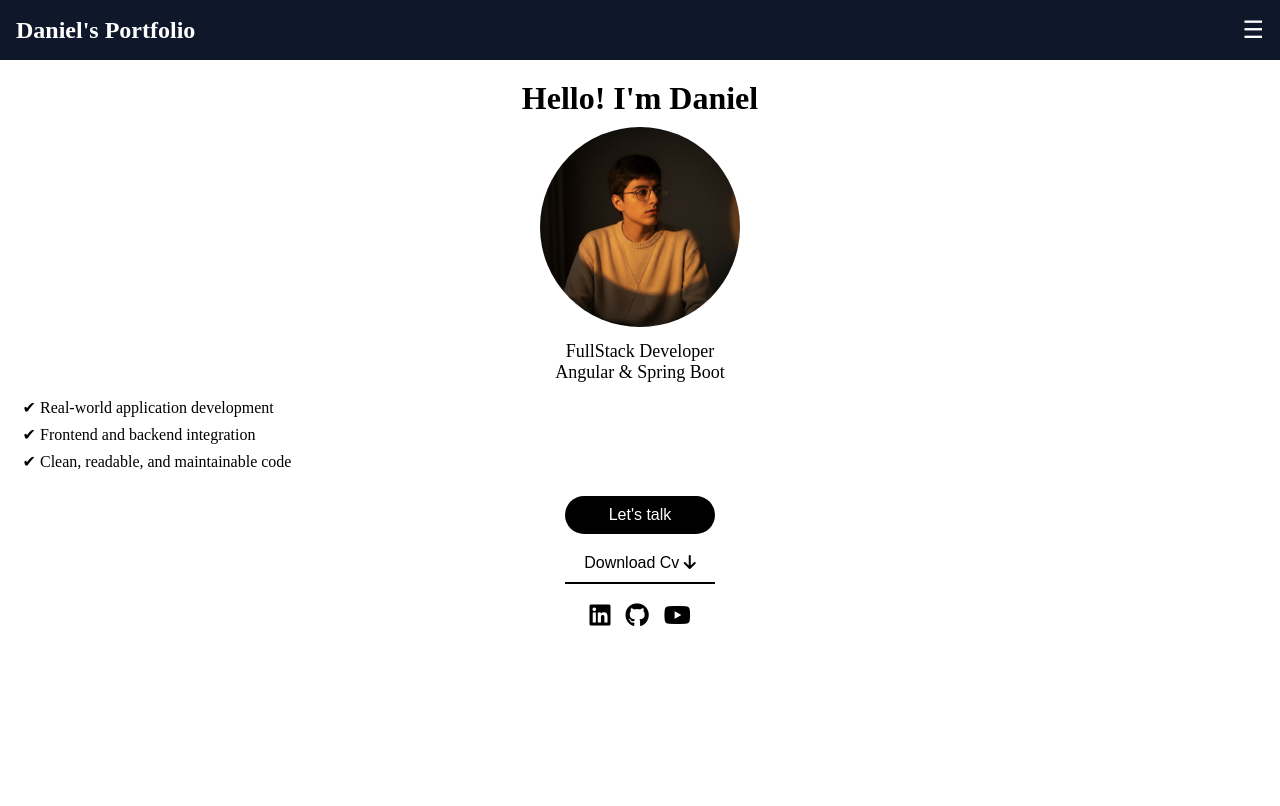
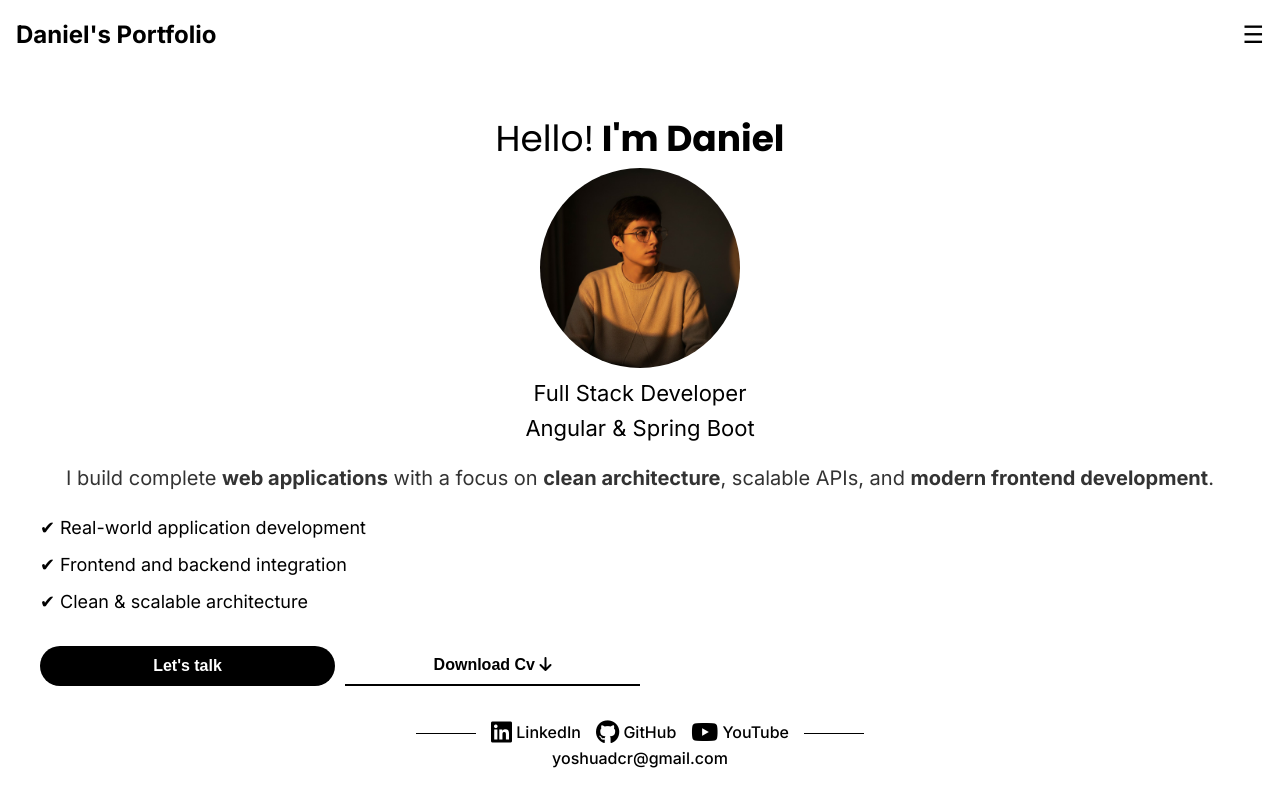
Before and after one commit to Daniee19/Portfolio, an Angular app: page /home in a window 1280 px wide. Shown: the top 806 px of the page. Built offline with nearby package versions, Linux system fonts and the light colour scheme.

Commit message:
feat(home): add mobile and tablet responsiveness

```diff
--- a/src/app/app.component.ts
+++ b/src/app/app.component.ts
@@ -1,6 +1,6 @@
 import { Component } from '@angular/core';
 import { RouterOutlet } from '@angular/router';
-import { NavbarComponent } from "./shared/navbar/navbar.component";
+import { NavbarComponent } from "./shared/components/navbar/navbar.component";
 
 @Component({
   selector: 'app-root',
--- a/src/app/features/home/home.component.css
+++ b/src/app/features/home/home.component.css
@@ -1,23 +1,34 @@
+/*Esto se hace explícitamente para que únicamente sea para movil*/
+@media (max-width: 768px) {
+    .home-socials span {
+        display: none;
+    }
+}
+
+/*Estilo base para movil*/
 .home-container {
     padding: 20px;
     text-align: center;
 }
 
+.home-container .flat {
+    font-weight: 200;
+}
+
 .me-img {
     border-radius: 50%;
-    margin: 10px 0;
 }
 
 .short-intro {
     font-size: 18px;
     color: black;
-    margin-bottom: 15px;
+    margin-bottom: 16px;
 }
 
 .home-links {
     padding-left: 20px;
     text-align: left;
-    margin-bottom: 25px;
+    margin-bottom: 22px;
 }
 
 .home-links li {
@@ -25,13 +36,42 @@
     margin-bottom: 8px;
 }
 
+.home-links .second {
+    display: none;
+}
+
+/*HOME-SOCIALS*/
+.home-socials .superior{
+    display: flex;
+    align-items: center;
+    justify-content: center;
+    gap: 15px;
+    margin-top: 34px;
+}
+
+.home-socials a {
+    text-decoration: none;
+    gap: 0.4rem;
+    color: #000;
+    text-decoration: none;
+    font-weight: 500;
+}
+
+.home-socials a:hover {
+    opacity: 0.7;
+}
+
+.home-socials .superior .line {
+    width: 60px;
+    height: 1px;
+    background-color: #000;
+}
+
 .home-buttons {
     margin-top: 15px;
     display: flex;
-    flex-direction: column;
     gap: 10px;
-    width: 150px;
-    margin: auto;
+    justify-content: center;
 }
 
 .home-buttons .first {
@@ -42,6 +82,8 @@
     cursor: pointer;
     font-size: 16px;
     border-radius: 25px;
+    font-weight: bold;
+    width: 100%;
 }
 
 .home-buttons .second {
@@ -50,13 +92,52 @@
     padding: 10px;
     cursor: pointer;
     font-size: 16px;
-
     border: none;
     border-bottom: 2px solid black;
+    font-weight: bold;
+    width: 100%;
 }
-.home-socials{
-    display: flex;
-    justify-content: center;
-    gap: 15px;
-    margin-top: 30px;
+
+.description {
+    display: none;
+    font-size: 20px;
+    color: #333;
+    margin-bottom: 20px;
 }
+
+/*Diseño para tablet*/
+@media(min-width:768px) {
+    .home-container h1 {
+        font-size: 36px;
+    }
+
+    .home-container {
+        padding: 40px;
+    }
+
+    .description {
+        display: block;
+    }
+
+    .short-intro {
+        font-size: 22px;
+    }
+
+    .home-links {
+        font-size: 18px;
+        margin-bottom: 30px;
+    }
+
+    .home-links .second {
+        display: list-item;
+    }
+
+    /*BUTTONS*/
+    .home-buttons {
+        width: 50%;
+    }
+}
+
+
+    /*Diseño para Desktop*/
+    @media(min-width:1024px) {}
--- a/src/app/features/home/home.component.html
+++ b/src/app/features/home/home.component.html
@@ -1,20 +1,49 @@
 <div class="home-container">
-    <h1>Hello! I'm Daniel</h1>
+
+    <h1><span class="flat">Hello!</span> I'm Daniel</h1>
     <img class="me-img" src="../../../assets/img/me.jpg" alt="me.jpg" width="200" />
-    <p class="short-intro">FullStack Developer <br />
+    <p class="short-intro">Full Stack Developer <br />
         Angular & Spring Boot</p>
+    <p class="description">I build complete <strong>web applications</strong> with a focus on <strong>clean
+            architecture</strong>,
+        scalable APIs, and <strong>modern frontend development</strong>.</p>
+
     <ul class="home-links">
-        <li>Real-world application development </li>
-        <li>Frontend and backend integration </li>
-        <li>Clean, readable, and maintainable code </li>
+        <li class="first">Real-world application development </li>
+        <li class="second">Frontend and backend integration </li>
+        <li class="third">Clean & scalable architecture </li>
     </ul>
+
     <div class="home-buttons">
         <button class="first">Let's talk</button>
         <button class="second">Download Cv <i class="fa-solid fa-arrow-down" style="color: #000000;"></i></button>
     </div>
+
     <div class="home-socials">
-        <i class="fa-brands fa-linkedin fa-xl" style="color: #000000;"></i>
-        <i class="fa-brands fa-github fa-xl" style="color: #000000;"></i>
-        <i class="fa-brands fa-youtube fa-xl" style="color: #000000;"></i>
+        <div class="superior">
+            <span class="line"></span>
+
+            <a href="https://linkedin.com/in/yoshua-daniel-cr" target="_blank" aria-label="LinkedIn">
+                <i class="fa-brands fa-linkedin fa-xl"></i>
+                <span> LinkedIn</span>
+            </a>
+
+            <a href="https://github.com/Daniee19" target="_blank" aria-label="GitHub">
+                <i class="fa-brands fa-github fa-xl"></i>
+                <span> GitHub</span>
+            </a>
+
+            <a href="https://youtube.com/@YoshTwoThousandFive" target="_blank" aria-label="YouTube">
+                <i class="fa-brands fa-youtube fa-xl"></i>
+                <span> YouTube</span>
+            </a>
+            <span class="line"></span>
+        </div>
+        <div class="inferior">
+            <a [href]="'mailto:'+email" target="_blank" aria_label="Email">
+                {{ email }}
+            </a>
+        </div>
+
     </div>
 </div>
--- a/src/app/features/home/home.component.ts
+++ b/src/app/features/home/home.component.ts
@@ -8,5 +8,6 @@ import { Component } from '@angular/core';
   styleUrl: './home.component.css'
 })
 export class HomeComponent {
+  email = 'yoshuadcr@gmail.com';
 
 }
--- a/src/app/shared/navbar/navbar.component.css
+++ b/src/app/shared/components/navbar/navbar.component.css
@@ -1,7 +1,7 @@
 /*Diseño base: Para móvil*/
 .navbar {
-    background: #0f172a;
-    color: white;
+    background: #ffffff;
+    color: rgb(0, 0, 0);
     padding: 1rem;
 }
 
@@ -15,13 +15,33 @@
     font-size: 1.5rem;
     font-weight: bold;
     text-decoration: none;
-    color: white;
+    color: rgb(0, 0, 0);
+    position: relative;
+}
+
+.navbar-brand::after {
+    content: '';
+    position: absolute;
+    left: 0;
+    bottom: -4px;
+    width: 100%;
+    height: 2px;
+    background: linear-gradient(to right,
+            transparent,
+            #020617,
+            transparent);
+    opacity: 0;
+    transition: opacity 0.3s ease;
+}
+
+.navbar-brand:hover::after {
+    opacity: 1;
 }
 
 .menu-button {
     background: none;
     border: none;
-    color: white;
+    color: rgb(0, 0, 0);
     font-size: 1.5rem;
     cursor: pointer;
 }
@@ -43,7 +63,6 @@
     list-style: none;
     padding: 1rem;
     gap: 1rem;
-
 }
 
 .nav-links a {
--- a/src/app/shared/navbar/navbar.component.html
+++ b/src/app/shared/components/navbar/navbar.component.html
@@ -12,7 +12,7 @@
         <!-- [class.open] ="isMenuOpen" es un binding, esto quiere decir que se va a agregar la
              clase 'open' a la clase nav-links, solo si isMenuOpen es true-->
         <ul class="nav-links" [class.open]="isMenuOpen">
-            <!--Cuando la ruta sea '/'' se va a activar el estilo 'active'-->
+            <!--Cuando la ruta sea '/' se va a activar el estilo 'active'-->
             <a routerLink="/home" routerLinkActive="active" (click)="closeMenu()">Home</a>
             <a routerLink="/skills" routerLinkActive="active" (click)="closeMenu()">Skills</a>
             <a routerLink="/projects" routerLinkActive="active" (click)="closeMenu()">Projects</a>
--- a/src/index.html
+++ b/src/index.html
@@ -1,14 +1,24 @@
 <!doctype html>
 <html lang="en">
+
 <head>
   <meta charset="utf-8">
   <title>PortfolioAngular</title>
   <base href="/">
   <meta name="viewport" content="width=device-width, initial-scale=1">
+  <!--FONT AWESOME-->
   <script src="https://kit.fontawesome.com/c353473263.js" crossorigin="anonymous"></script>
+  <!--GOOGLE FONTS-->
+  <link rel="preconnect" href="https://fonts.googleapis.com">
+  <link rel="preconnect" href="https://fonts.gstatic.com" crossorigin>
+  <link href="https://fonts.googleapis.com/css2?family=Inter:wght@200;300;400;500;600;700&display=swap" rel="stylesheet">
+  <link href="https://fonts.googleapis.com/css2?family=Poppins:wght@400;500;600;700&display=swap" rel="stylesheet">
+
   <link rel="icon" type="image/x-icon" href="favicon.ico">
 </head>
+
 <body>
   <app-root></app-root>
 </body>
+
 </html>
--- a/src/styles.css
+++ b/src/styles.css
@@ -1,6 +1,19 @@
 /* You can add global styles to this file, and also import other style files */
-*{
+* {
     box-sizing: border-box;
-    margin:0;
-    padding:0;
+    margin: 0;
+    padding: 0;
 }
+
+body {
+    font-family: 'Inter', sans-serif;
+    font-size: 16px;
+    line-height: 1.6;
+}
+
+
+h1,
+h2,
+h3 {
+    font-family: 'Poppins', sans-serif;
+}
```
Also changed, not shown: src/app/shared/components/navbar/navbar.component.ts (renamed from src/app/shared/navbar/navbar.component.ts).
